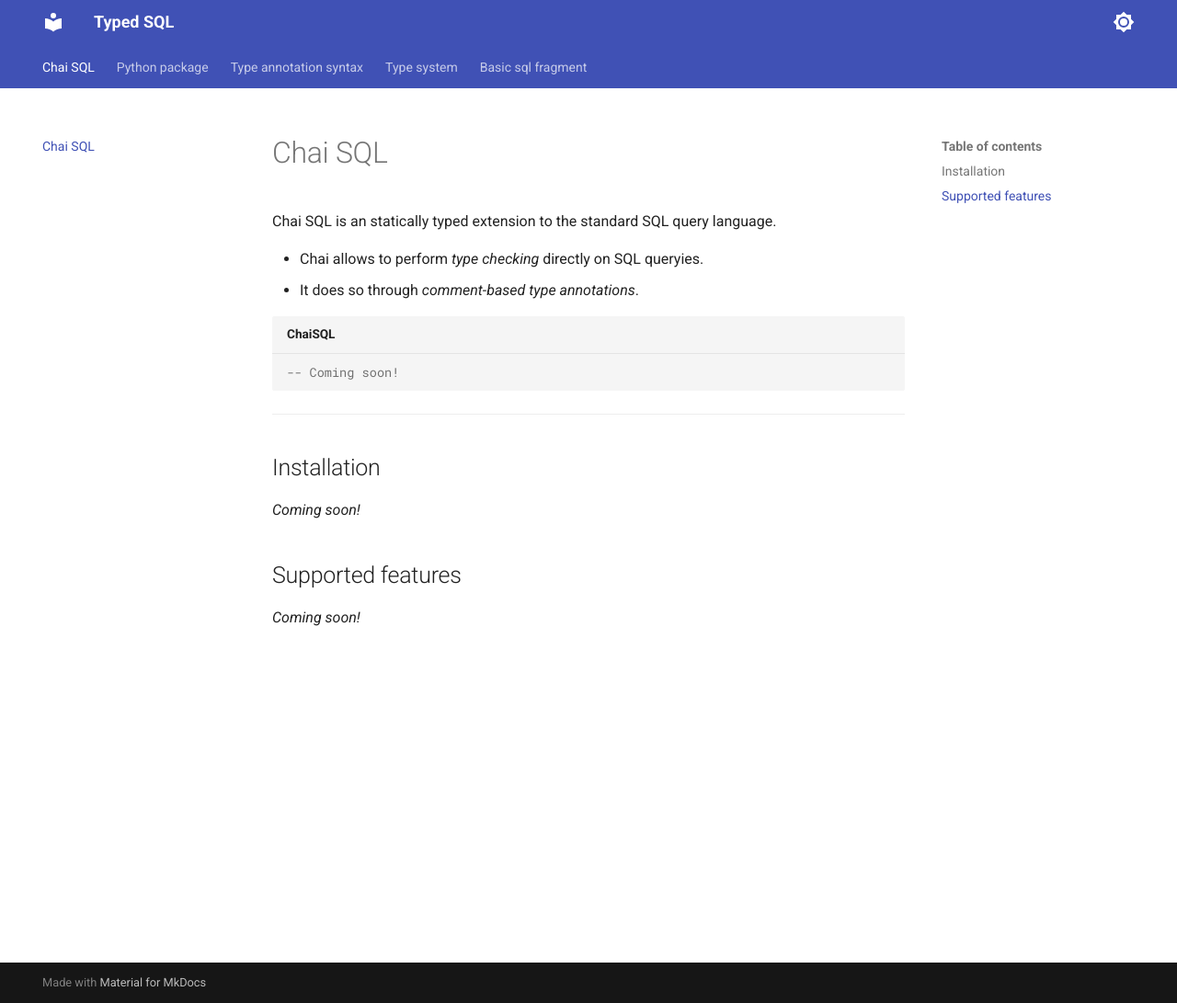
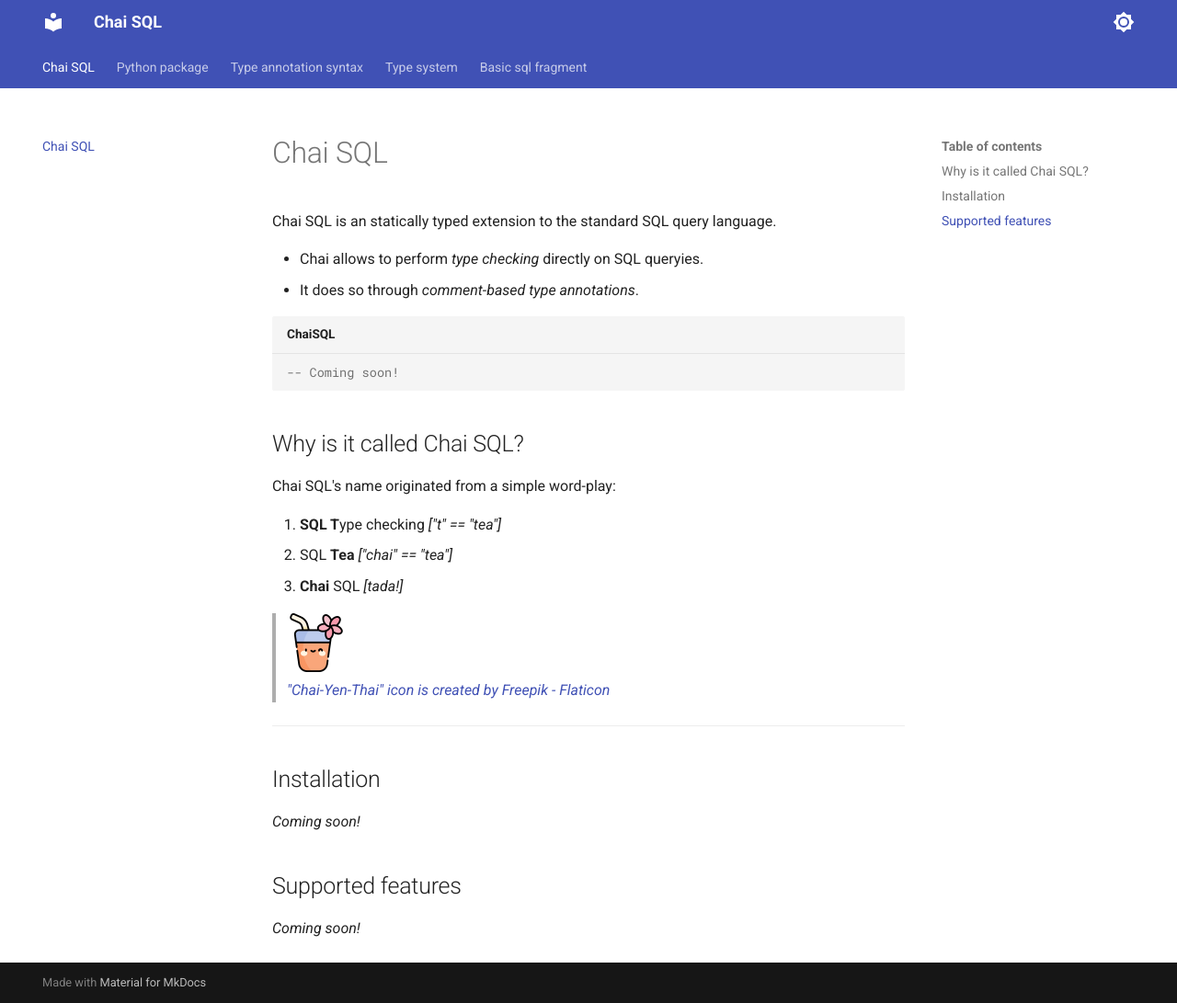
Before and after one commit to dee-me-tree-or-love/chai_sql, an MkDocs documentation site: the page built from docs/index.md, in a window 1280 px wide and 1091 px high. Shown: the whole window at 92% size. Built offline with MkDocs 1.6.1 and Material for MkDocs 9.7.7, drawn with Linux system fonts in a browser that asks for light colours.

Commit message:
chore: docs & makefile edits

```diff
--- a/README.md
+++ b/README.md
@@ -1,6 +1,6 @@
-# typed_sql
+# Chai SQL
 
-Internship project about adding an optional type system to SQL
+Internship project adding an optional type system to SQL
 
 ## Examples
 
--- a/docs/index.md
+++ b/docs/index.md
@@ -11,6 +11,24 @@ Chai SQL is an statically typed extension to the standard SQL query language.
    end="<!--mkdocs-intro-examples-end-->"
 %}
 
+## Why is it called Chai SQL?
+
+Chai SQL's name originated from a simple word-play:
+
+1. **SQL T**ype checking  *["t" == "tea"]*
+2. SQL **Tea** *["chai" == "tea"]*
+3. **Chai** SQL *[tada!]*
+
+<!-- TODO: make your own logo -->
+<!-- > ![chai-tea-icon](./__resources__/chai-tea.png)
+> [*"Chai-Tea" icon is created by Freepik - Flaticon*](https://www.flaticon.com/free-icons/chai-tea)
+>
+> ![chai-tea-icon](./__resources__/chai-masala.png)
+> [*"Chai-Masala" icon is created by Freepik - Flaticon*](https://www.flaticon.com/free-icons/chai-masala) -->
+<!-- > -->
+> ![chai-tea-icon](./__resources__/chai-yen-thai.png)
+> [*"Chai-Yen-Thai" icon is created by Freepik - Flaticon*](https://www.flaticon.com/free-icons/chai-yen-thai)
+
 ---
 
 {%
--- a/mkdocs.yml
+++ b/mkdocs.yml
@@ -1,4 +1,5 @@
-site_name: Typed SQL
+site_name: Chai SQL
+# TODO: design & add logo for the docs
 
 theme:
   name: material
```
Also changed, not shown: docs/__resources__/chai-masala.png (added), docs/__resources__/chai-tea.png (added), docs/__resources__/chai-yen-thai.png (added), 1 other file.
